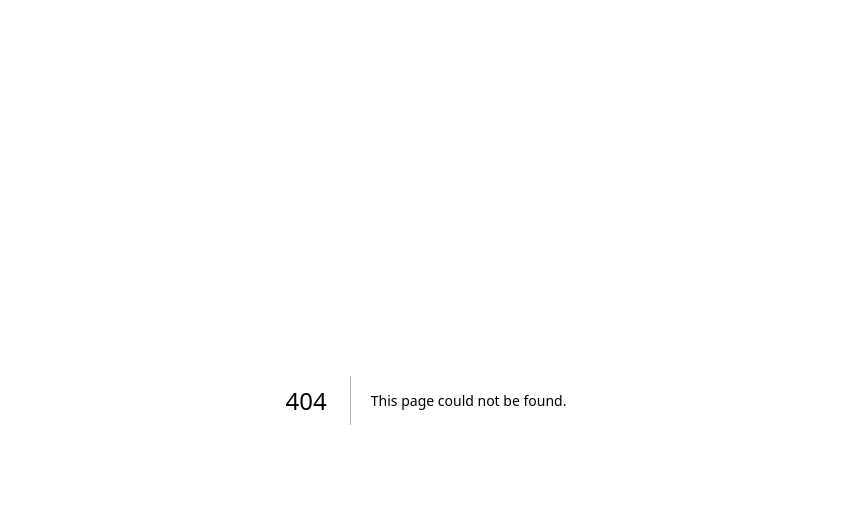
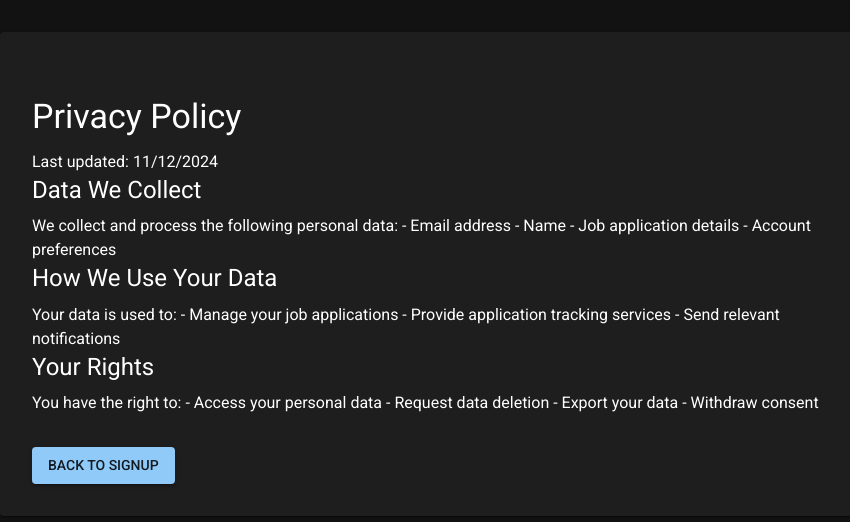
Before and after one commit to f1schhh/acca-labb, a Next.js app: page /privacy-policy in a window 1280 px wide. Before the commit this address had no page. Shown: the top 522 px of the page, without its empty margins (214-1064 px from the left). Built offline with nearby package versions, Linux system fonts and the light colour scheme; what @mui/material-nextjs would draw is missing.

Commit message:
add privacy policy

```diff
--- /dev/null
+++ b/src/app/privacy-policy/page.tsx
@@ -0,0 +1,43 @@
+import { Box, Container, Typography, Button, Paper } from "@mui/material";
+
+export default function PrivacyPolicy() {
+  return (
+    <Container maxWidth="md" sx={{ py: 4 }}>
+      <Paper sx={{ p: 4 }}>
+        <Box sx={{ py: 4 }}>
+          <Typography variant="h4" gutterBottom>
+            Privacy Policy
+          </Typography>
+          <Typography>Last updated: 11/12/2024</Typography>
+
+          <Typography variant="h5" gutterBottom>
+            Data We Collect
+          </Typography>
+          <Typography>
+            We collect and process the following personal data: - Email address
+            - Name - Job application details - Account preferences
+          </Typography>
+
+          <Typography variant="h5" gutterBottom>
+            How We Use Your Data
+          </Typography>
+          <Typography>
+            Your data is used to: - Manage your job applications - Provide
+            application tracking services - Send relevant notifications
+          </Typography>
+
+          <Typography variant="h5" gutterBottom>
+            Your Rights
+          </Typography>
+          <Typography>
+            You have the right to: - Access your personal data - Request data
+            deletion - Export your data - Withdraw consent
+          </Typography>
+        </Box>
+        <Button variant="contained" href="/signup">
+          Back to signup
+        </Button>
+      </Paper>
+    </Container>
+  );
+}
```
Also changed, not shown: src/components/forms/SignUpForm.tsx (+9 -4 lines).
